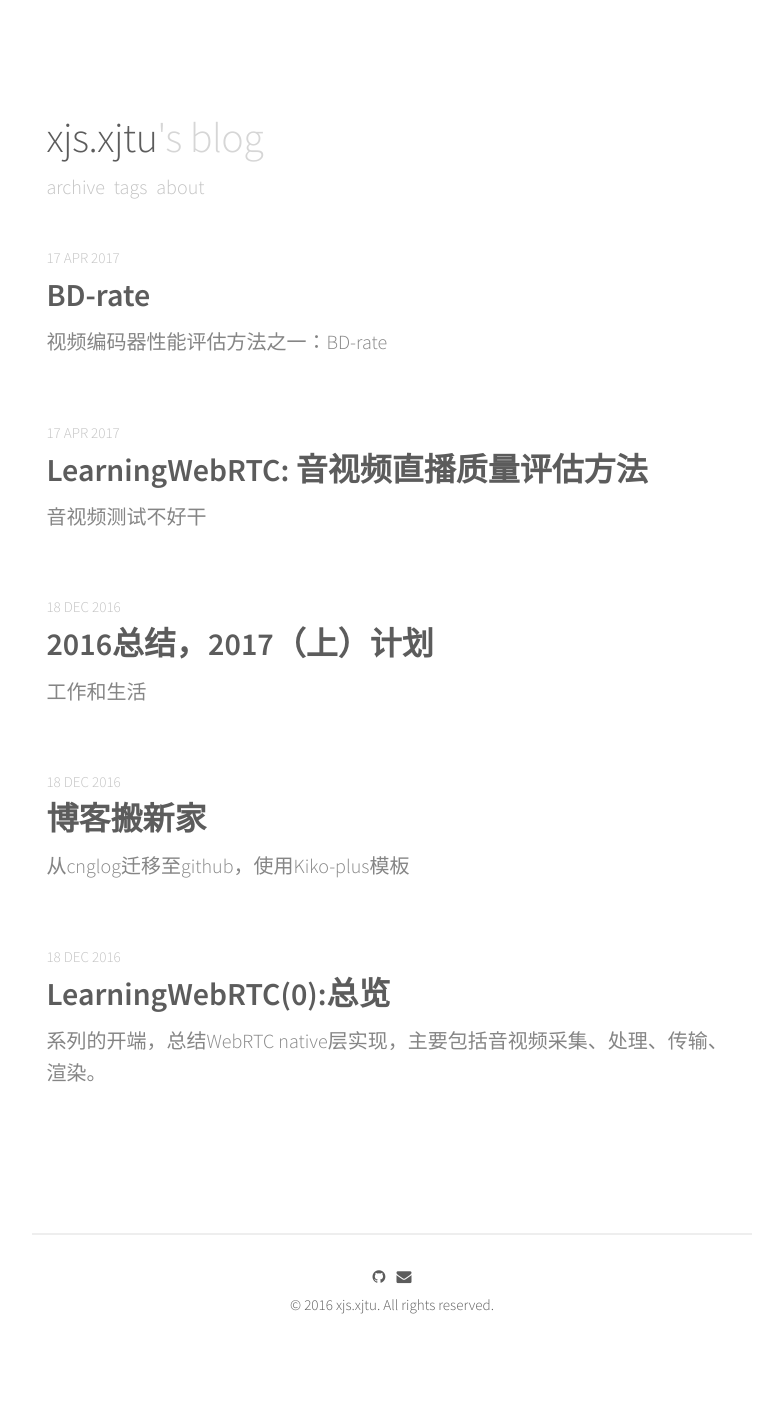
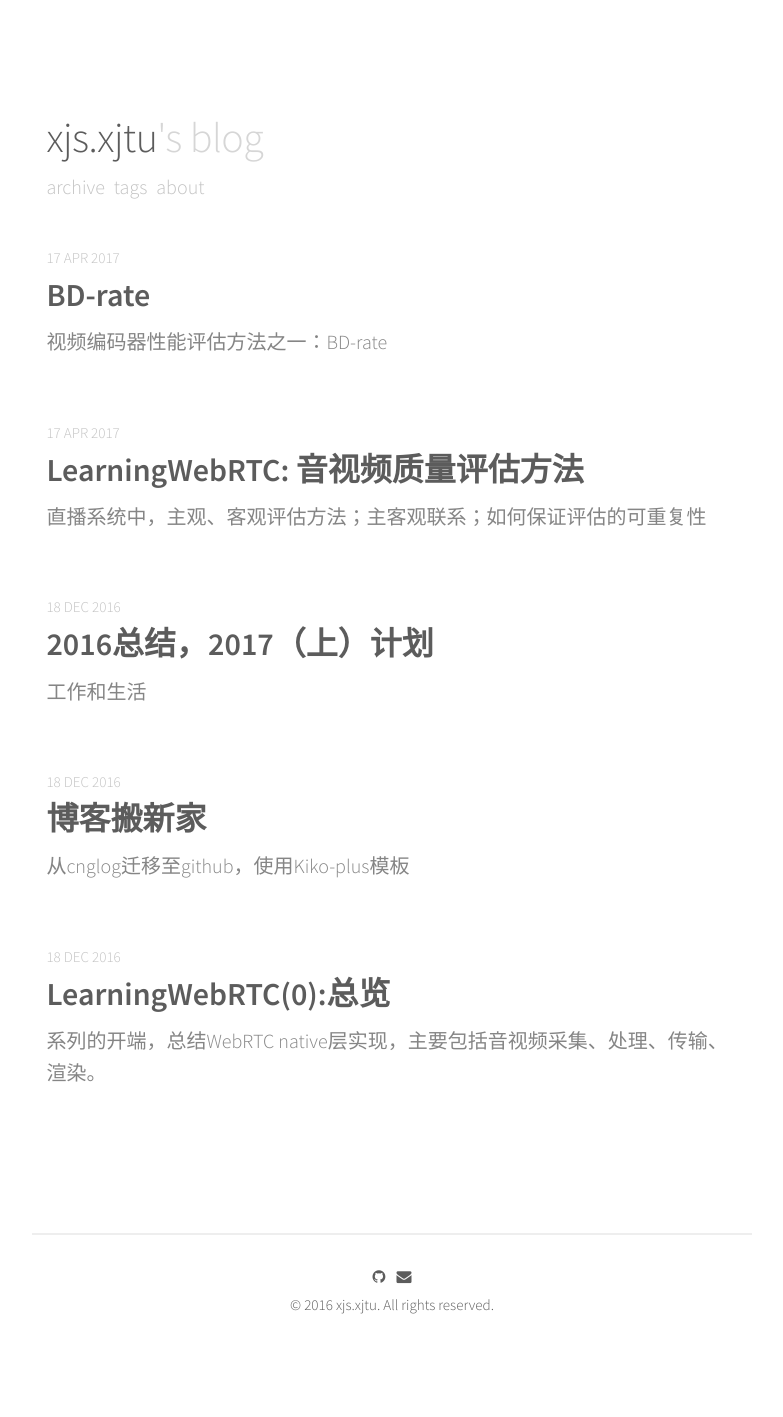
Before and after one commit to xjsXjtu/xjsxjtu.github.io, a Jekyll site: the page built from index.html, in a window 1280 px wide. Shown: the whole page, without its empty margins (248-1031 px from the left). Built offline with Jekyll 4.4.1, drawn with Linux system fonts in a browser that asks for light colours; nearby versions of some CDN libraries; the list of posts is cut into pages by our own code.

Commit message:
MOD: QoE description

```diff
--- a/_posts/2017-04-17-LearningWebRTC-1.md
+++ b/_posts/2017-04-17-LearningWebRTC-1.md
@@ -1,7 +1,7 @@
 ---
 layout: post
-title: "LearningWebRTC: 音视频直播质量评估方法"
-description: "音视频测试不好干"
+title: "LearningWebRTC: 音视频质量评估方法"
+description: "直播系统中，主观、客观评估方法；主客观联系；如何保证评估的可重复性"
 date: 2017-04-17
 tags: [webrtc]
 comments: true
```
